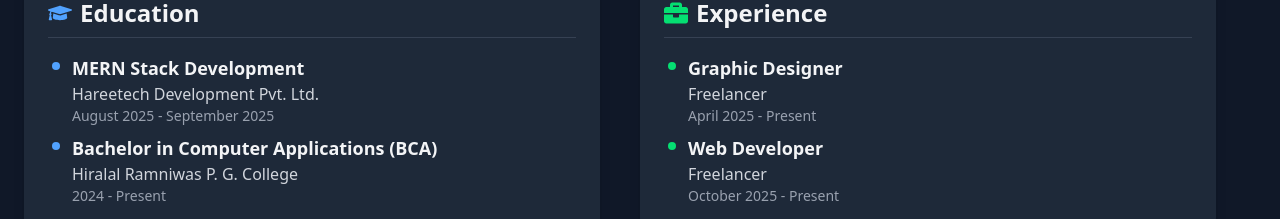
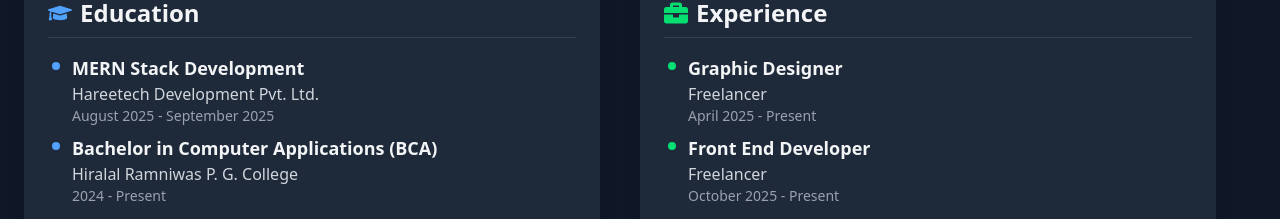
Before and after one commit to mr-akram07/portfolio, a React (Vite) app: page / in a window 1280 px wide. Shown: the part 2879-3098 px from the top of the page. Built offline with nearby package versions, Linux system fonts and the light colour scheme.

Commit message:
components fix

```diff
--- a/data.js
+++ b/data.js
@@ -75,6 +75,6 @@ export const ResumeData = {
   ],
   experience: [
     { role: 'Graphic Designer', company: 'Freelancer', year: 'April 2025 - Present' },
-    { role: 'Web Developer', company: 'Freelancer', year: 'October 2025 - Present' },
+    { role: 'Front End Developer', company: 'Freelancer', year: 'October 2025 - Present' },
   ]
 };
```
Also changed, not shown: src/App.jsx (+12 -12 lines).
